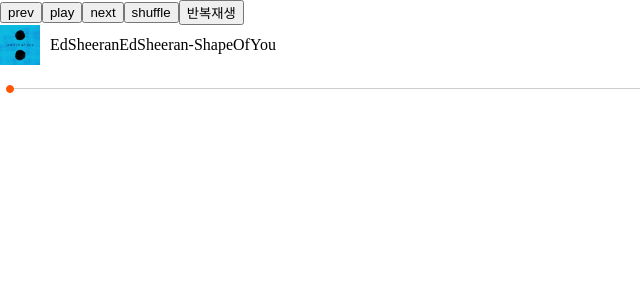
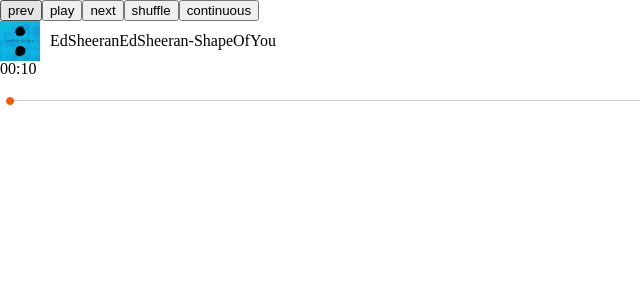
Before and after one commit to amorfati0310/Vue-SoundCloud, a Vue app: page / in a window 1280 px wide. Shown: the top 300 px of the page, without its empty margins (0-640 px from the left). Built offline with nearby package versions, Linux system fonts and the light colour scheme.

Commit message:
[add] runningTime

```diff
--- a/src/components/MusicPlayer.vue
+++ b/src/components/MusicPlayer.vue
@@ -17,7 +17,7 @@
         <button>shuffle</button>
       </li>
       <li>
-        <button>반복재생</button>
+        <button>continuous</button>
       </li>
     </ul>
     <div class="playingOne__box">
@@ -26,11 +26,25 @@
        <span >{{musicLibrary.playingOne.artist}}</span>
        <span >{{musicLibrary.playingOne.title}}</span>
     </div>
+     <div class="progress__box">
+       <div class="timer"></div>
+       <div
+        class="progressWrapper"
+        role="progressbar"
+        aria-valuenow=""
+        aria-valuemax=""
+        ></div>
+        <div class="progressBackground"></div>
+        <div class="progressHandler"></div>
+        <div class="runningTime">
+          {{loadRunningTime}}
+        </div>
+    </div>
   </div>
-
 </template>
 
 <script>
+import {musicTimeFormat} from '../helper.js';
 export default {
  data(){
     return {
@@ -44,8 +58,8 @@ export default {
     setPlayPauseButtonText(){
       return this.isPlayButton ? 'play' : 'pause'
     },
-    setCoverPlayingOne(){
-      return this.playingOne ? this.playingOne.cover : '#'
+    loadRunningTime(){
+      return musicTimeFormat(this.musicLibrary.playingOne.runningTime)
     }
   },
   methods : {
```
